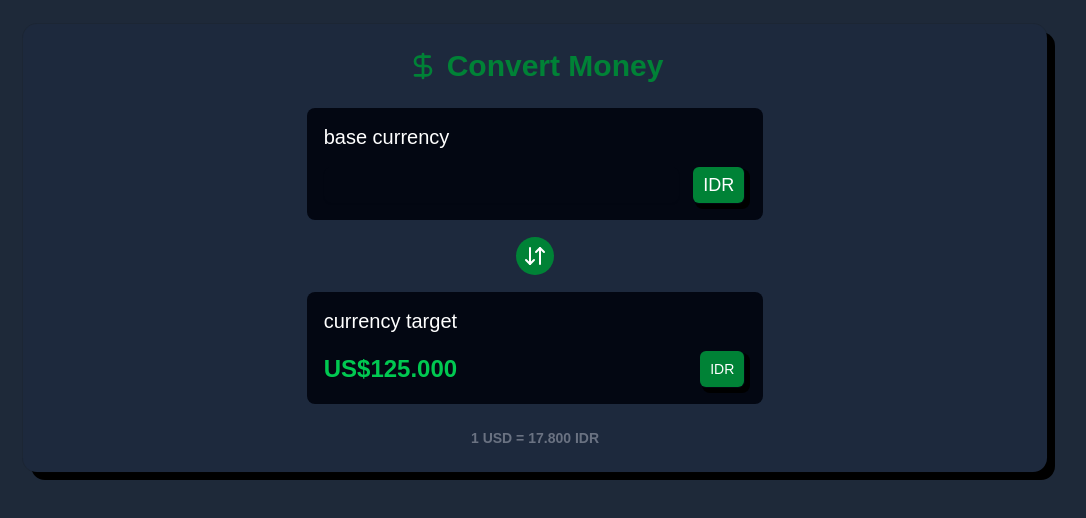
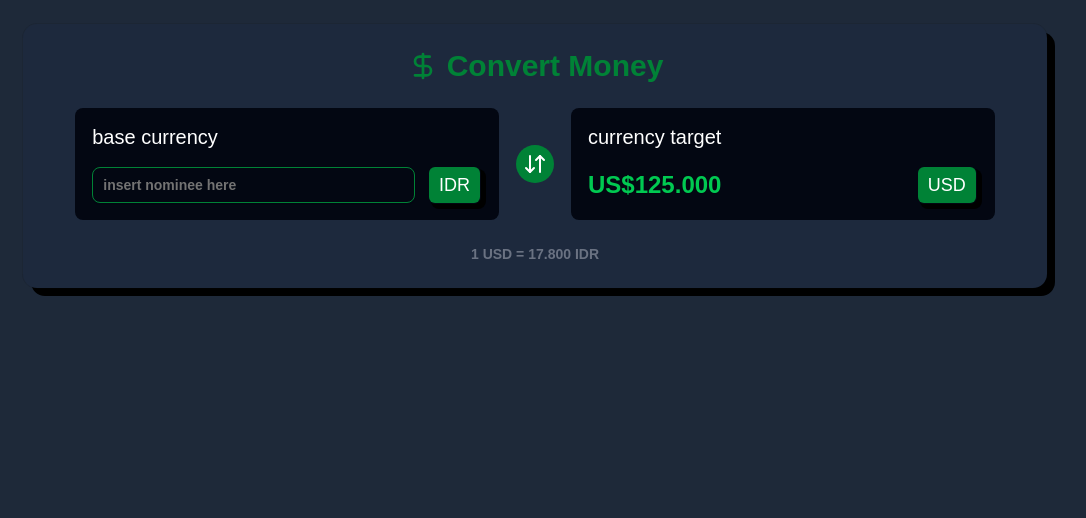
Before and after one commit to Devanoyudhistira/devarency, a React (Vite) app: page / in a window 1280 px wide. Shown: the top 518 px of the page, without its empty margins (105-1191 px from the left). Built offline with nearby package versions, Linux system fonts and the light colour scheme; no server answers.

Commit message:
fix:add more information on table add:change money button to components

```diff
--- a/package.json
+++ b/package.json
@@ -23,7 +23,8 @@
     "shadcn": "^4.18.0",
     "tailwind-merge": "^3.6.0",
     "tailwindcss": "^4.3.3",
-    "tw-animate-css": "^1.4.0"
+    "tw-animate-css": "^1.4.0",
+    "zustand": "^5.0.15"
   },
   "devDependencies": {
     "@eslint/js": "^10.0.1",
--- a/src/components/convert-card.tsx
+++ b/src/components/convert-card.tsx
@@ -10,7 +10,7 @@ export default function Convertcard(){
     return (
         <Card className="bg-slate-800 shadow-[8px_8px_0_black] w-[80%] flex flex-col items-center " >
             <h1 className="text-primary text-3xl font-black flex items-center gap-2 " >  <DollarSign className="size-8" /> Convert Money </h1>
-            <CardContent className="flex flex-col gap-4 items-center" >
+            <CardContent className="flex flex-col lg:flex-row gap-4 items-center" >
                 <Moneyinput inputname="base currency" />
                 <Button variant="default" size="icon-lg" className={`rounded-full p-4 `} >
                     <ArrowDownUp color="white" className="size-6" />
--- a/src/components/money-input.tsx
+++ b/src/components/money-input.tsx
@@ -1,5 +1,5 @@
 
-import { Button } from "./ui/button";
+import Nationbutton from "./nation-button";
 import { Input } from "./ui/input";
 import { Item } from "./ui/item";
 import { NumericFormat } from "react-number-format";
@@ -10,15 +10,14 @@ export default function Moneyinput({ inputname }: { inputname: string }) {
       <div className="flex items-center gap-3 w-full justify-between">
         <NumericFormat
         customInput={Input}
-        className="border-0 ring-0 outline-0 text-2xl font-black"
+        placeholder="insert nominee here"
+        className="border border-primary ring-0 outline-0 text-2xl font-black"
           thousandSeparator="."
           decimalSeparator=","
           name="harga"
           id="price"
         />
-        <Button size="lg" value={`default`} className={`bg-primary text-lg text-white border-2 shadow-[4px_4px_0_black]`}>
-            IDR
-        </Button>
+       <Nationbutton nation="IDR" />
       </div>
     </Item>
   );
--- a/src/components/money-result.tsx
+++ b/src/components/money-result.tsx
@@ -1,6 +1,6 @@
 import convertToMoney from "@/lib/convert";
 import { Item } from "./ui/item";
-import { Button } from "./ui/button";
+import Nationbutton from "./nation-button";
 
 export default function Moneyresult() {
   return (
@@ -11,13 +11,7 @@ export default function Moneyresult() {
           {" "}
           {convertToMoney(125000, "USD")}{" "}
         </h1>
-        <Button
-          size="lg"
-          value={`default`}
-          className={`bg-primary text-white border-2 shadow-[4px_4px_0_black]`}
-        >
-          IDR
-        </Button>
+        <Nationbutton nation="USD" />
       </div>
     </Item>
   );
--- /dev/null
+++ b/src/components/nation-button.tsx
@@ -0,0 +1,13 @@
+import { Button } from "./ui/button";
+
+export default function Nationbutton({nation}:{nation:string}) {
+  return (
+    <Button
+      size="lg"
+      value={`default`}
+      className={`bg-primary text-lg text-white border-2 shadow-[4px_4px_0_black]`}
+    >
+      {nation}
+    </Button>
+  );
+}
--- a/src/components/table-currency.tsx
+++ b/src/components/table-currency.tsx
@@ -64,7 +64,7 @@ export default function Tablecurency({
 }) {
   const [countries, setCountries] = useState<Country[]>([]);
   console.log(countries.map((e) => e.currencies[0]?.code));
-  console.log(moneydata?.conversion_rates)
+  console.log(moneydata?.conversion_rates);
 
   useEffect(() => {
     async function getCountries() {
@@ -77,7 +77,6 @@ export default function Tablecurency({
             },
           },
         );
-
         setCountries(response.data.data.objects);
       } catch (error) {
         console.error(error);
@@ -110,11 +109,12 @@ export default function Tablecurency({
             <TableHead>Common Name</TableHead>
             <TableHead>Official Name</TableHead>
             <TableHead className="">currencies</TableHead>
+            <TableHead className="">currency code</TableHead>
             <TableHead className="">conversion_rate</TableHead>
           </TableRow>
         </TableHeader>
         <TableBody>
-          {countries.map((e,i) => (
+          {countries.map((e, i) => (
             <TableRow>
               <TableCell className="font-medium">
                 {e.flag.url_png ? (
@@ -130,6 +130,7 @@ export default function Tablecurency({
               </TableCell>
               <TableCell className="w-5"> {e.names.common} </TableCell>
               <TableCell className="w-5"> {e.names.official} </TableCell>
+              <TableCell>{e.currencies[0]?.name || "unknown"}</TableCell>
               <TableCell>{e.currencies[0]?.code || "unknown"}</TableCell>
               <TableCell>
                 {Object.entries(moneydata.conversion_rates)
@@ -137,7 +138,9 @@ export default function Tablecurency({
                     ([currencies]) =>
                       currencies === countries[i].currencies[0]?.code,
                   )
-                  .map(([currencies, rates]) => convertToMoney(rates,currencies))}
+                  .map(([currencies, rates]) =>
+                    convertToMoney(rates, currencies),
+                  )}
               </TableCell>
             </TableRow>
           ))}
```
Also changed, not shown: 1 other file (tests, documents, lock files or other folders).
